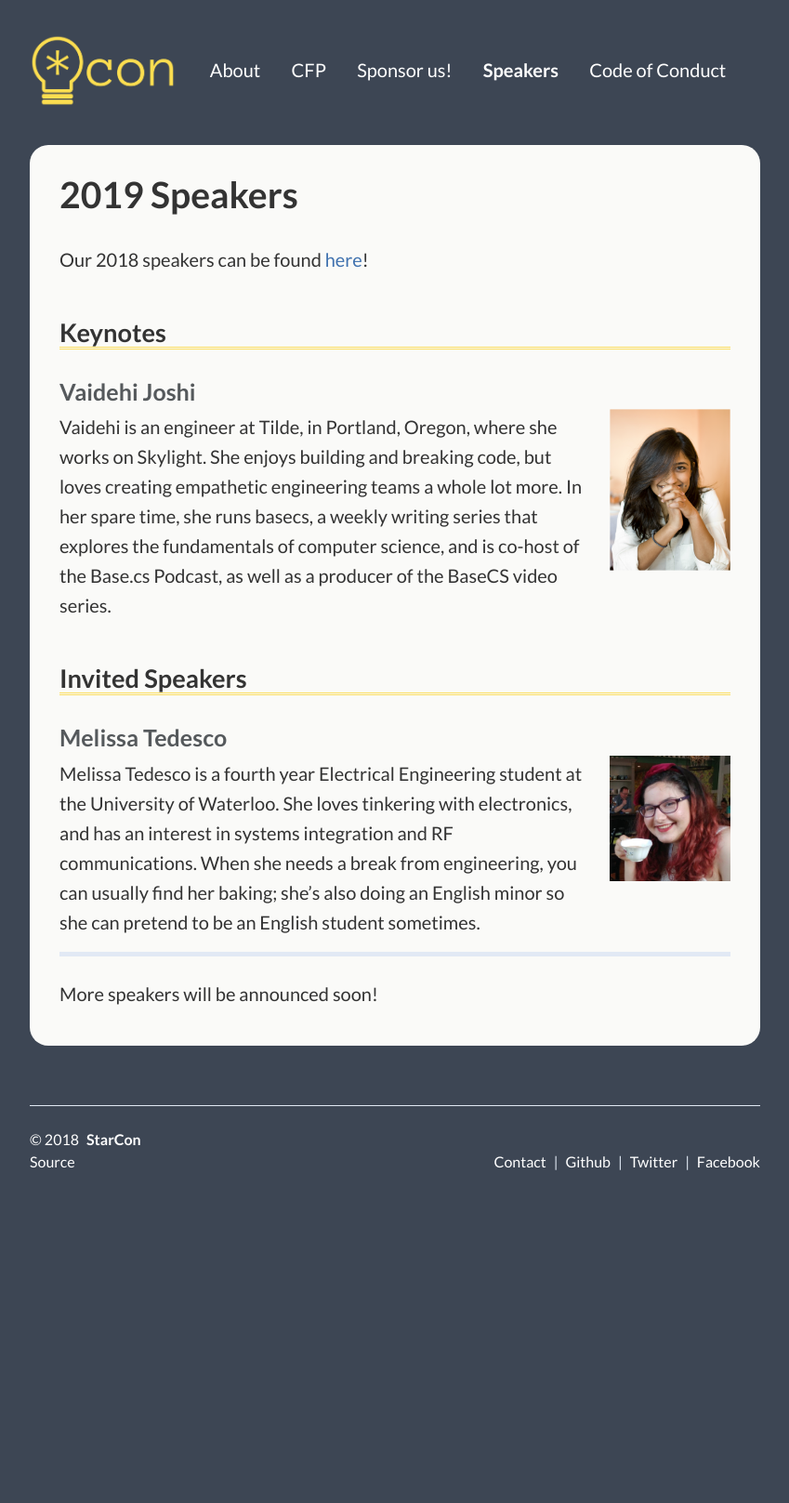
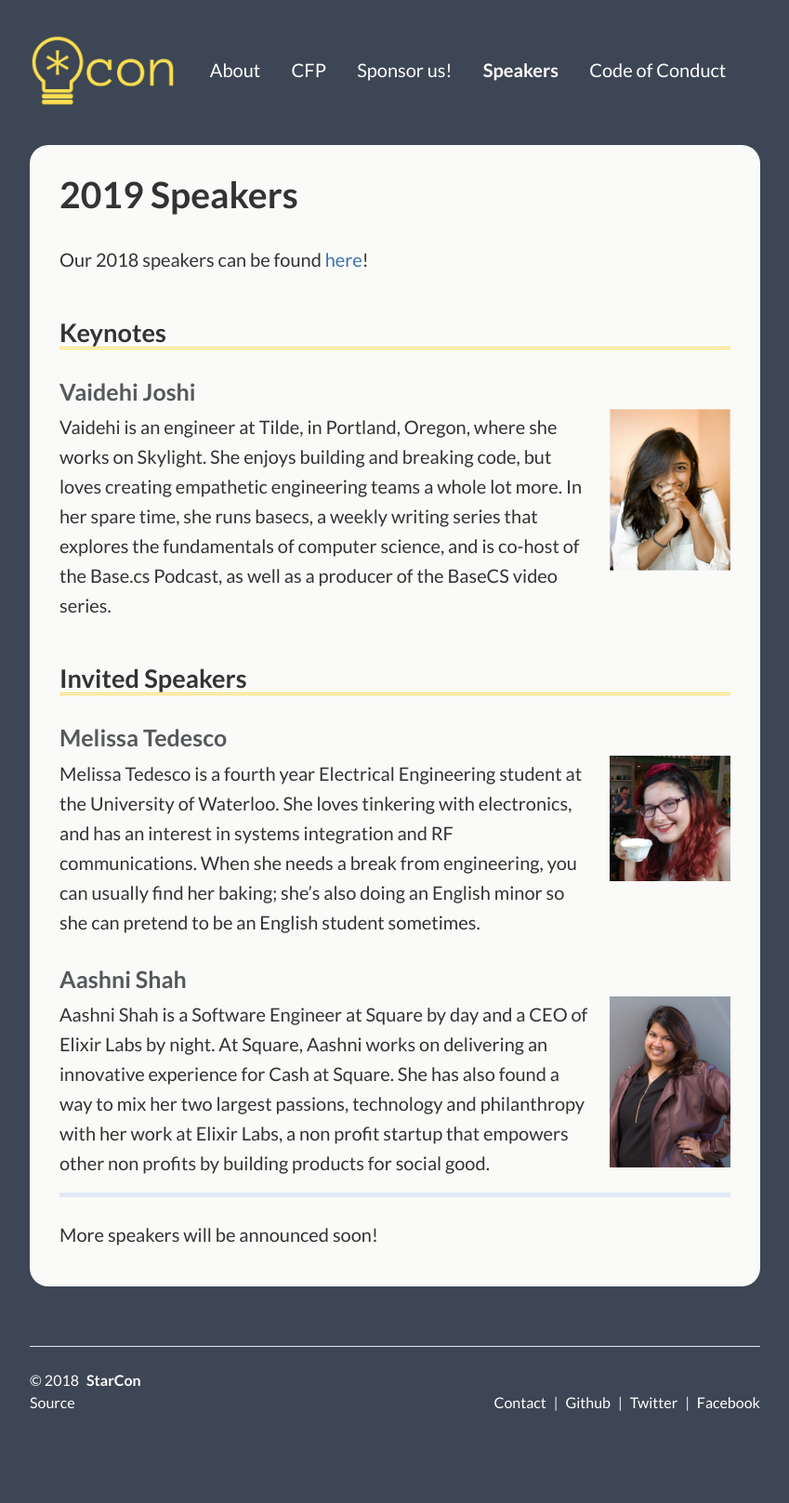
Before and after one commit to StarConKW/starconkw.github.io, a Jekyll site: the page built from _pages/speakers.md, in a window 1280 px wide. Shown: the whole page at 93% size, without its empty margins (215-1064 px from the left). Built offline with Jekyll 4.4.1, drawn with Linux system fonts in a browser that asks for light colours; before the commit the page ends 1358 px from its top, so only the background shows below that.

Commit message:
Add Aashni to speakers page (#119)

```diff
--- a/_pages/speakers.md
+++ b/_pages/speakers.md
@@ -29,6 +29,14 @@ Vaidehi is an engineer at Tilde, in Portland, Oregon, where she works on Skyligh
 Melissa Tedesco is a fourth year Electrical Engineering student at the University of Waterloo. She loves tinkering with electronics, and has an interest in systems integration and RF communications. When she needs a break from engineering, you can usually find her baking; she’s also doing an English minor so she can pretend to be an English student sometimes.
 </p>
 
+### Aashni Shah
+
+![](/assets/img/speakers/aashni.PNG)
+
+<p class="bio">
+Aashni Shah is a Software Engineer at Square by day and a CEO of Elixir Labs by night. At Square, Aashni works on delivering an innovative experience for Cash at Square. She has also found a way to mix her two largest passions, technology and philanthropy with her work at Elixir Labs, a non profit startup that empowers other non profits by building products for social good.
+</p>
+
 ---
 
 More speakers will be announced soon!
```
Also changed, not shown: assets/img/speakers/aashni.png (added).
